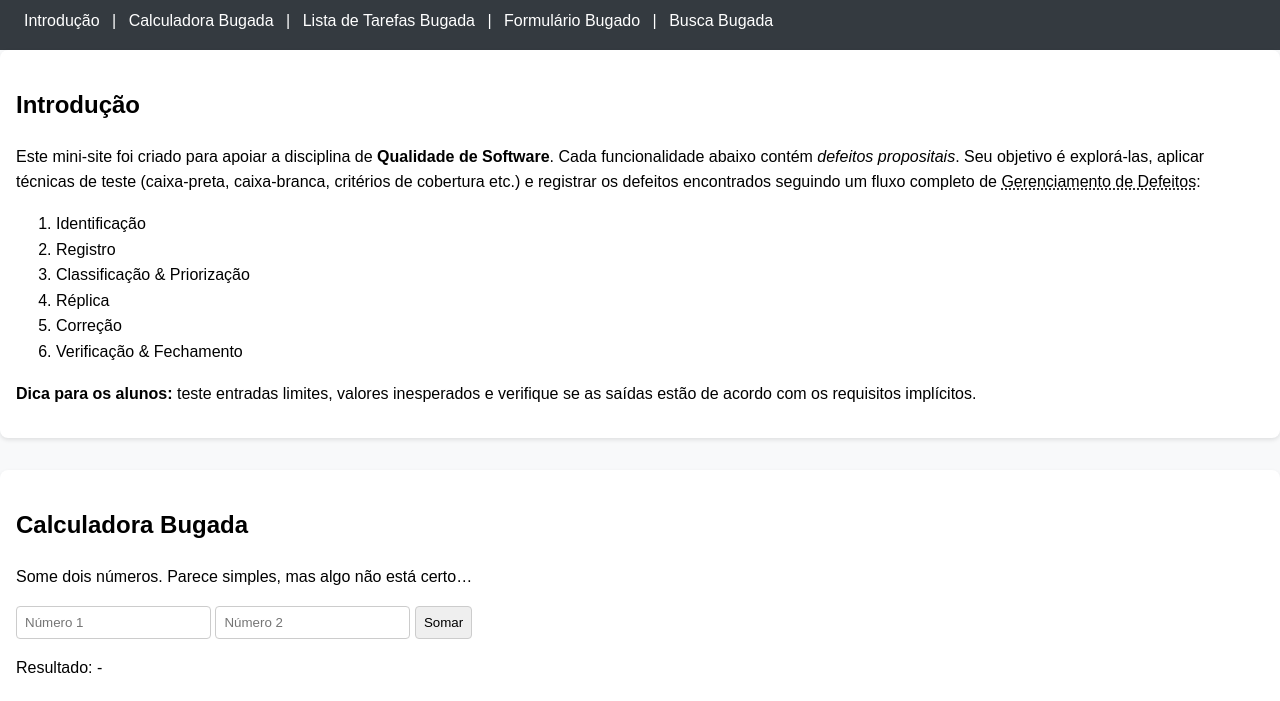
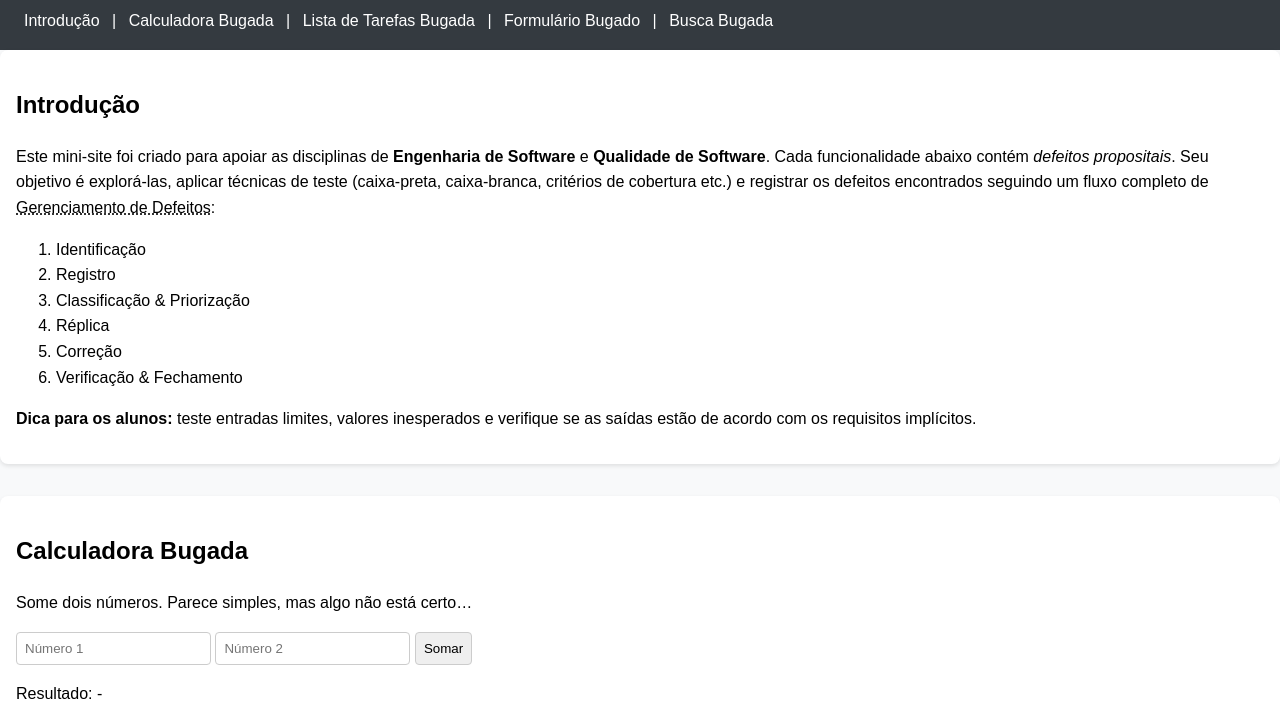
Before and after one commit to ClaudioNunes/qs, a plain HTML site: page index.html in a window 1280 px wide. Shown: the part 102-803 px from the top of the page. Drawn offline with Linux system fonts and the light colour scheme.

Commit message:
Ajustes dos nomes das disciplinas

```diff
--- a/index.html
+++ b/index.html
@@ -29,7 +29,7 @@
 
 <section id="intro" class="box">
   <h2>Introdução</h2>
-  <p>Este mini‑site foi criado para apoiar a disciplina de <strong>Qualidade de Software</strong>. Cada funcionalidade abaixo contém <em>defeitos propositais</em>. Seu objetivo é explorá‑las, aplicar técnicas de teste (caixa‑preta, caixa‑branca, critérios de cobertura etc.) e registrar os defeitos encontrados seguindo um fluxo completo de <abbr title="Defect Management">Gerenciamento de Defeitos</abbr>:</p>
+  <p>Este mini‑site foi criado para apoiar as disciplinas de  <strong>Engenharia de Software</strong> e <strong>Qualidade de Software</strong>. Cada funcionalidade abaixo contém <em>defeitos propositais</em>. Seu objetivo é explorá‑las, aplicar técnicas de teste (caixa‑preta, caixa‑branca, critérios de cobertura etc.) e registrar os defeitos encontrados seguindo um fluxo completo de <abbr title="Defect Management">Gerenciamento de Defeitos</abbr>:</p>
   <ol>
     <li>Identificação</li>
     <li>Registro</li>
```
